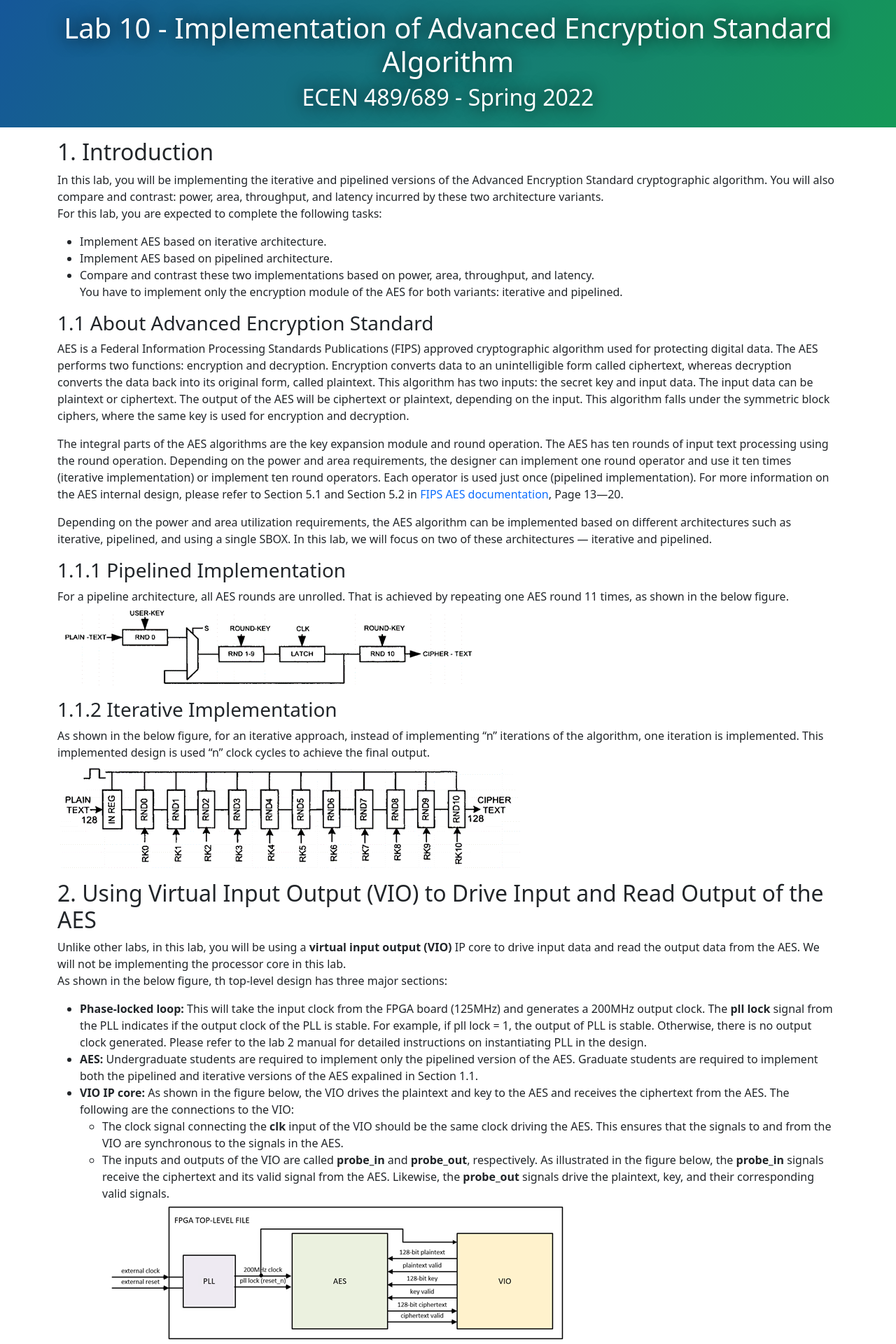
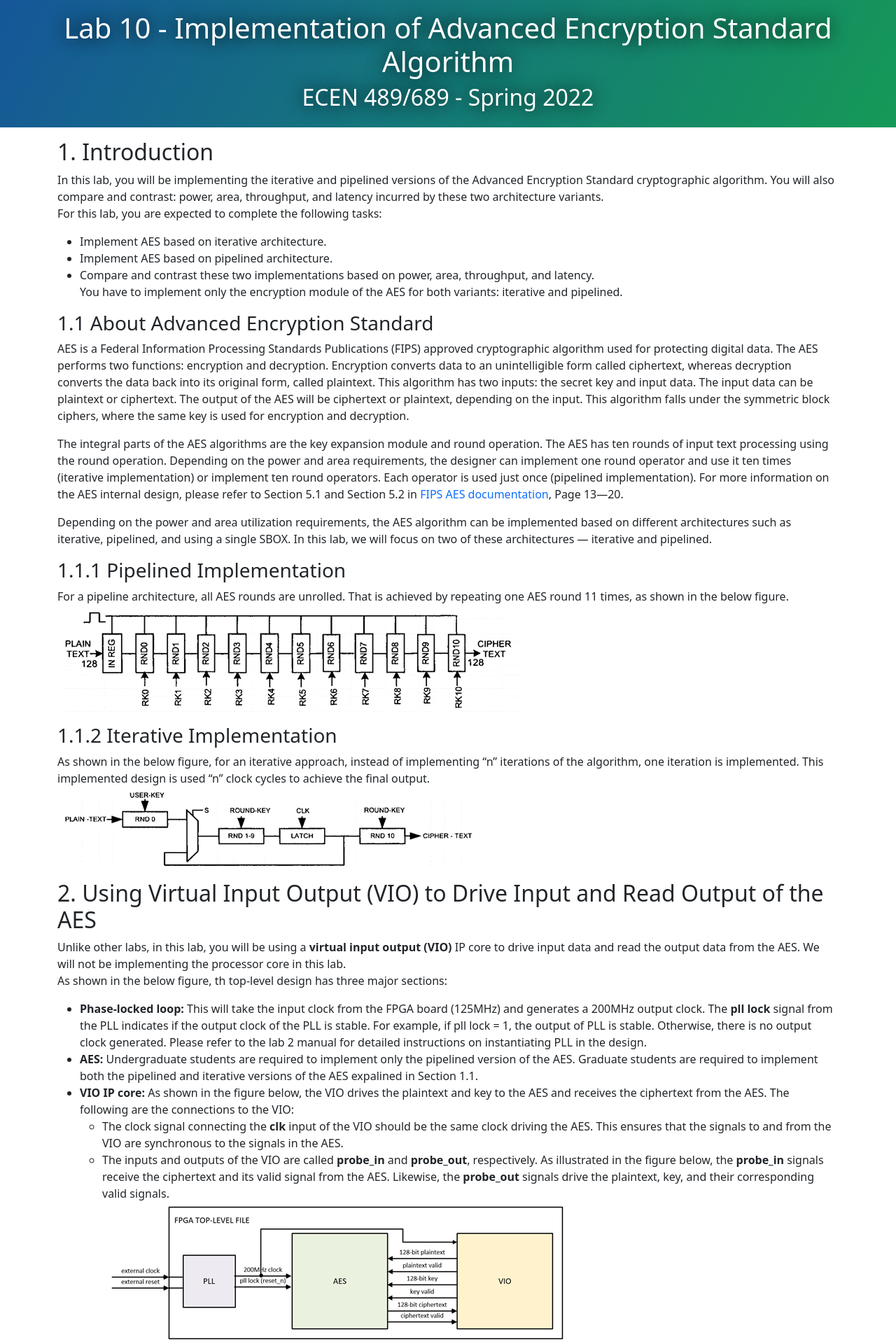
Before and after one commit to hailiangh/hailiangh.github.io, a Jekyll site: the page built from TA/ECEN689_Spring2022/labX_manual.md, in a window 1280 px wide. Shown: the top 1920 px of the page at 70% size. Built offline with Jekyll 4.4.1, drawn with Linux system fonts in a browser that asks for light colours.

Commit message:
Update labX_manual.md

```diff
--- a/TA/ECEN689_Spring2022/labX_manual.md
+++ b/TA/ECEN689_Spring2022/labX_manual.md
@@ -23,11 +23,11 @@ Depending on the power and area utilization requirements, the AES algorithm can
 
 ### 1.1.1 Pipelined Implementation
 For a pipeline architecture, all AES rounds are unrolled. That is achieved by repeating one AES round 11 times, as shown in the below figure.
-![fig1](./pics/labX_manual_fig1.png)
+![fig1](./pics/labX_manual_fig2.png)
 
 ### 1.1.2 Iterative Implementation
 As shown in the below figure, for an iterative approach, instead of implementing "n" iterations of the algorithm, one iteration is implemented. This implemented design is used "n" clock cycles to achieve the final output.
-![fig2](./pics/labX_manual_fig2.png)
+![fig2](./pics/labX_manual_fig1.png)
 
 ## 2. Using Virtual Input Output (VIO) to Drive Input and Read Output of the AES
 Unlike other labs, in this lab, you will be using a **virtual input output (VIO)** IP core to drive input data and read the output data from the AES. We will not be implementing the processor core in this lab.
```
